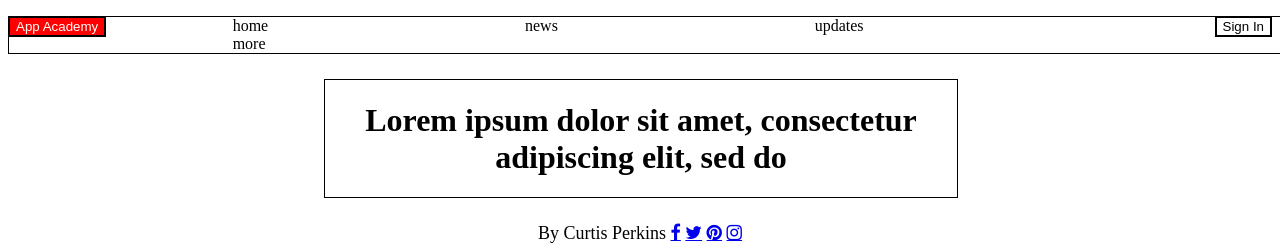
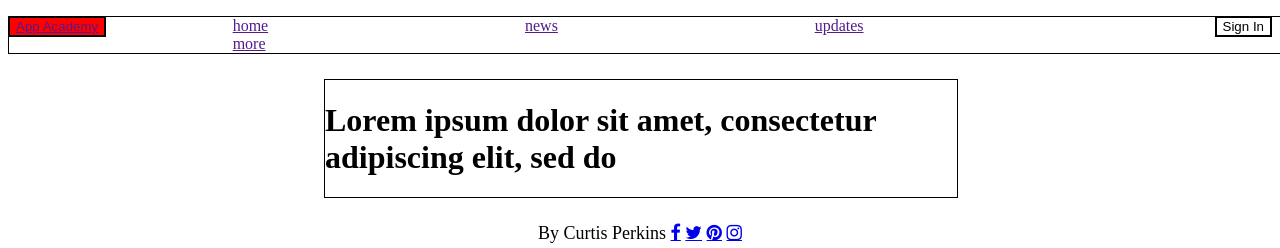
Before and after one commit to curtp3661/html_css_spec_project, a plain HTML site: page index.html in a window 1280 px wide. Shown: the top 248 px of the page. Drawn offline with Linux system fonts and the light colour scheme.

Commit message:
fixed navbar links

```diff
--- a/index.html
+++ b/index.html
@@ -12,17 +12,17 @@
 
     <div>
         <span>
-        <button id="home">App Academy</button>
+        <button id="home"><a href="">App Academy</a></button>
         <input id="signin" type="button" value="Sign In">
         </span>
     </div>
 
     <div>
         <ul class="side-by-side">
-            <li>home</li>
-            <li>news</li>
-            <li>updates</li>
-            <li>more</li>
+            <li><a href="">home</li></a>
+            <li><a href="">news</li></a>
+            <li><a href="">updates</li></a>
+            <li><a href="">more</li></a>
         </ul>
     </div>
 
--- a/main.css
+++ b/main.css
@@ -27,7 +27,7 @@
 #header {
     border: 1px solid;
     width: 50%;
-    text-align: center;
+
     margin-left: 25%;
     margin-top: 2%;
     margin-bottom: 2%;
```
